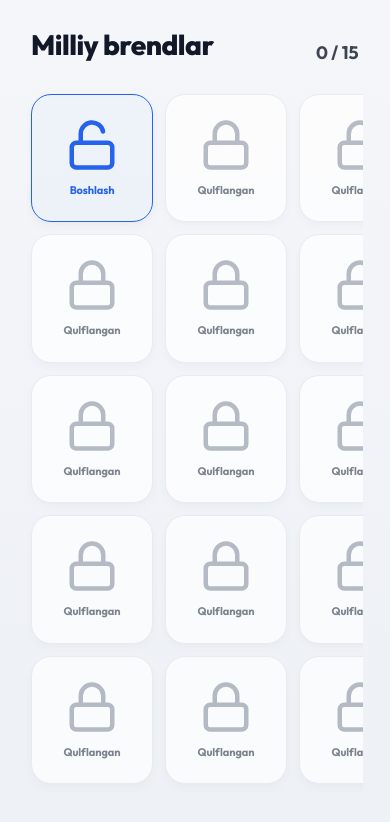
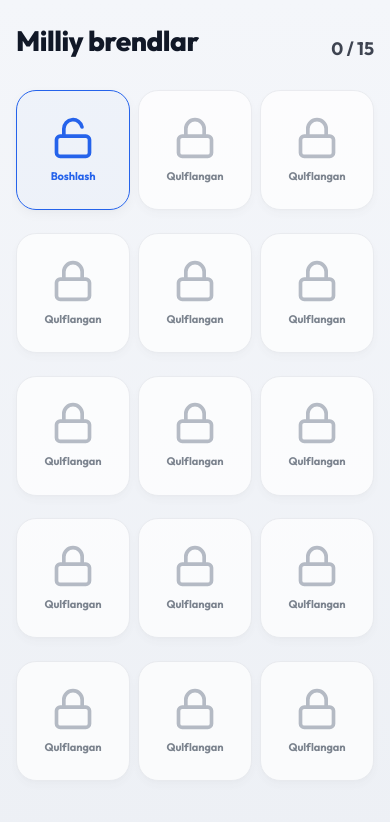
Before and after one commit to tadqiqotchilar/Logoni-top, a React (Vite) app: page / in a window 390 px wide. Shown: the top 822 px of the page. Built offline with nearby package versions, Linux system fonts and the light colour scheme.

Commit message:
fix: adjust body centering, container padding, grid gap, and icon container dimensions for mobile webviews

```diff
--- a/src/App.css
+++ b/src/App.css
@@ -3,13 +3,11 @@
 .game-container {
   display: flex;
   flex-direction: column;
-  min-height: 100vh;
-  padding: 24px 20px;
-  max-width: 480px;
-  margin: 0 auto;
+  flex: 1;
+  width: 100%;
+  padding: 20px 12px; /* Slimmer side padding to maximize available card width */
   position: relative;
   justify-content: space-between;
-  background: var(--bg-gradient);
 }
 
 /* Soft iOS Card Panel */
@@ -125,21 +123,21 @@
 .levels-grid {
   display: grid;
   grid-template-columns: repeat(3, 1fr);
-  gap: 12px;
+  gap: 8px; /* Slightly tighter gap to comfortably fit 3 columns on narrow screens */
   overflow-y: auto;
-  max-height: calc(100vh - 120px);
-  padding: 4px 4px 30px 4px;
+  max-height: calc(100vh - 130px);
+  padding: 4px;
   flex: 1;
 }
 
 .level-card {
   aspect-ratio: 0.95;
-  padding: 12px 8px;
+  padding: 8px 4px; /* Reduced padding to fit labels and SVGs on mobile devices */
   display: flex;
   flex-direction: column;
   align-items: center;
   justify-content: center;
-  gap: 10px;
+  gap: 8px;
   cursor: pointer;
   position: relative;
   transition: all 0.2s cubic-bezier(0.16, 1, 0.3, 1);
@@ -165,16 +163,20 @@
 }
 
 .level-card-icon-container {
-  width: 54px;
-  height: 54px;
+  width: 100%;
+  max-width: 44px; /* Slightly smaller icon footprint to fit text label underneath */
+  height: 44px;
   display: flex;
   align-items: center;
   justify-content: center;
+  margin: 0 auto;
 }
 
 .level-card-icon-container svg {
   width: 100%;
   height: 100%;
+  max-height: 100%;
+  max-width: 100%;
 }
 
 .level-card.solved .level-card-icon-container {
--- a/src/index.css
+++ b/src/index.css
@@ -46,22 +46,21 @@
 
 body {
   margin: 0;
-  min-width: 320px;
+  padding: 0;
   min-height: 100vh;
-  display: flex;
-  justify-content: center;
-  background: #e2e8f0;
+  background: #edf0f5;
   overflow-x: hidden;
 }
 
 #root {
   width: 100%;
   max-width: 480px;
+  margin: 0 auto;
   min-height: 100vh;
   display: flex;
   flex-direction: column;
   position: relative;
-  box-shadow: 0 0 40px rgba(0, 0, 0, 0.05);
+  box-shadow: 0 0 30px rgba(0, 0, 0, 0.03);
   background: var(--bg-gradient);
 }
 
```
